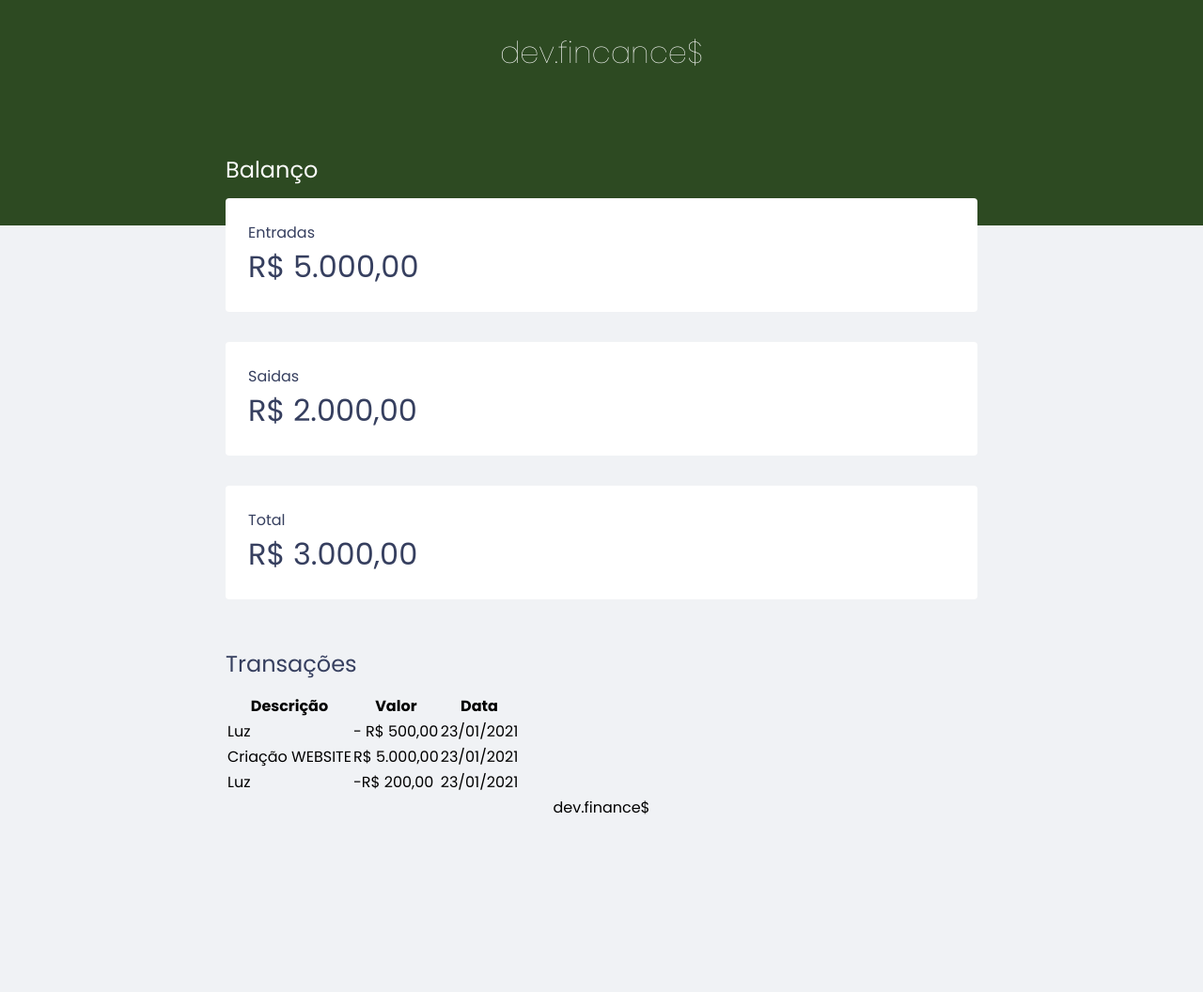
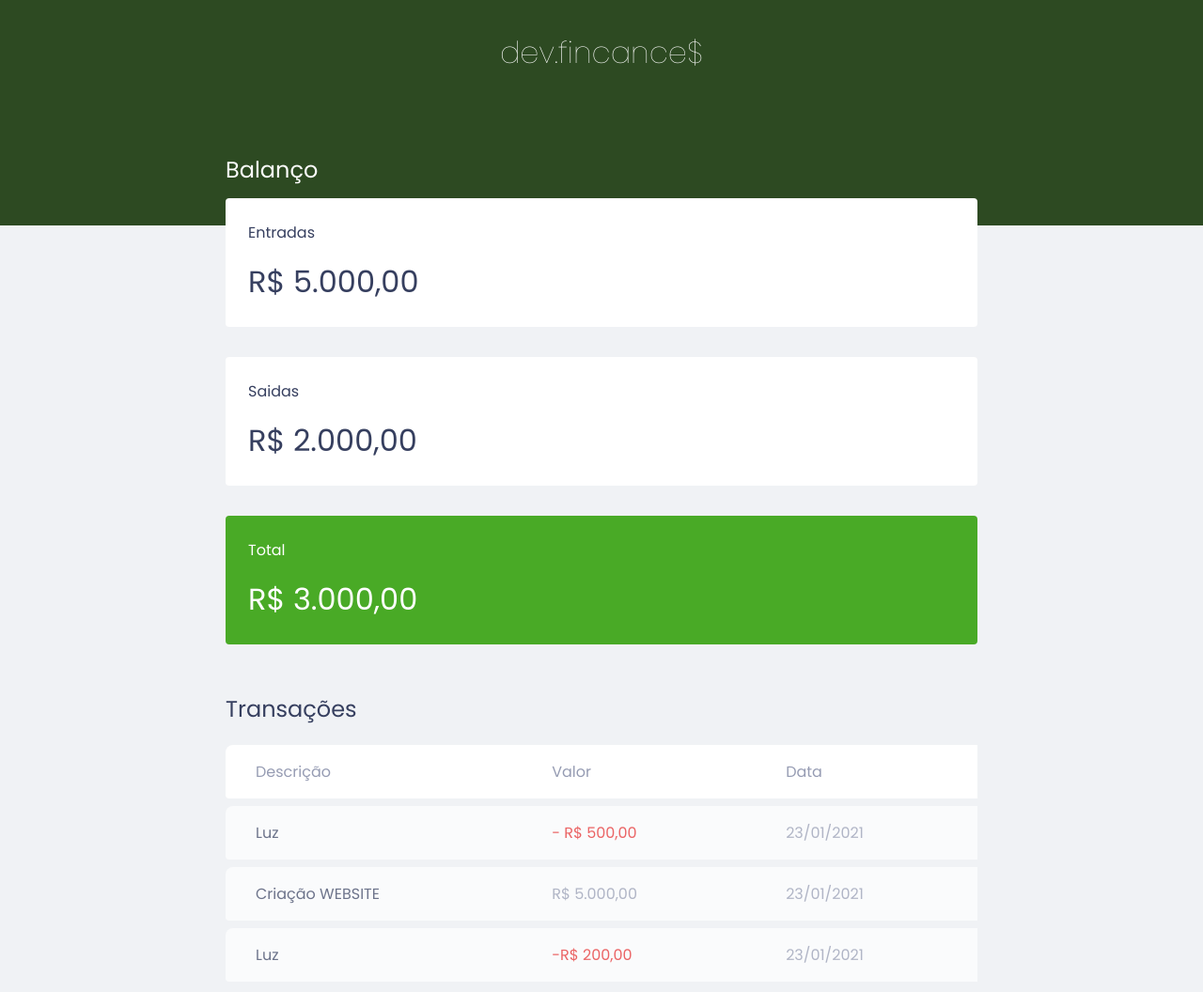
Before and after one commit to MatheusRodri/rocket_financia, a plain HTML site: page index.html in a window 1280 px wide. Shown: the top 1056 px of the page at 94% size. Before the commit the page ends 872 px from the top, so only its background shows below. Drawn offline with Linux system fonts and the light colour scheme.

Commit message:
last commit of day

```diff
--- a/index.html
+++ b/index.html
@@ -27,7 +27,7 @@
                 <p>R$ 2.000,00</p>
             </div>
 
-            <div class="card">
+            <div class="card total">
                 <h3>Total</h3>
                 <p>R$ 3.000,00</p>
             </div>
@@ -48,19 +48,19 @@
                 </thead>
                 <tbody>
                     <tr>
-                        <td>Luz</td>
-                        <td>- R$ 500,00</td>
-                        <td>23/01/2021</td>
+                        <td class="description">Luz</td>
+                        <td class="expense">- R$ 500,00</td>
+                        <td class="date">23/01/2021</td>
                     </tr>
                     <tr>
-                        <td>Criação WEBSITE</td>
-                        <td>R$ 5.000,00</td>
-                        <td>23/01/2021</td>
+                        <td class="description">Criação WEBSITE</td>
+                        <td class="income">R$ 5.000,00</td>
+                        <td class="date">23/01/2021</td>
                     </tr>
                     <tr>
-                        <td>Luz</td>
-                        <td>-R$ 200,00</td>
-                        <td >23/01/2021</td>
+                        <td class="description">Luz</td>
+                        <td class="expense">-R$ 200,00</td>
+                        <td class="date">23/01/2021</td>
                     </tr>
                 </tbody>
             </table>
--- a/style.css
+++ b/style.css
@@ -40,7 +40,7 @@ header{
     color: white;
 }
 
-/* card ================================================ */
+/* Cards ================================================ */
 
 .card{
    background: white;
@@ -56,8 +56,60 @@ header{
 .card p{
     font-size: 2rem;
     line-height: 3rem;
+
+    margin-top: 1rem;
 }
+
+.card.total{
+    background: #49aa26;
+    color: white;
+}
+/* Table ================================================ */
+
+#data-table{
+    width: 100%;
+    border-spacing: 0 0.5rem;
+    color: #969cb3;
+}
+table thead th:first-child,
+table tbody td:first-child{
+    border-radius: 0.5rem 0 0 0.25rem;
+}
+table thead th{
+    background: white;
+
+    font-weight: normal;
+    padding: 1rem 2rem;
+    text-align: left;
+
+}
+table tbody tr{
+    opacity: 0.7;
+}
+
+table tbody tr:hover{
+    opacity: 1;
+}
+table tbody td{
+    background: white;
+    padding: 1rem 2rem;
+    font-weight: normal;
+}
+td.description{
+    color: var(--color-blue);
+}
+td.income{
+    columns: #12a454;
+}
+td.expense{
+    color:#e92929 ;
+}
+
 /* Footer ================================================ */
 footer{
     text-align: center;
+    padding: 4rem 0 2rem;
+    color: var(--color-blue);
+
+    opacity: 0,6;
 }
```
